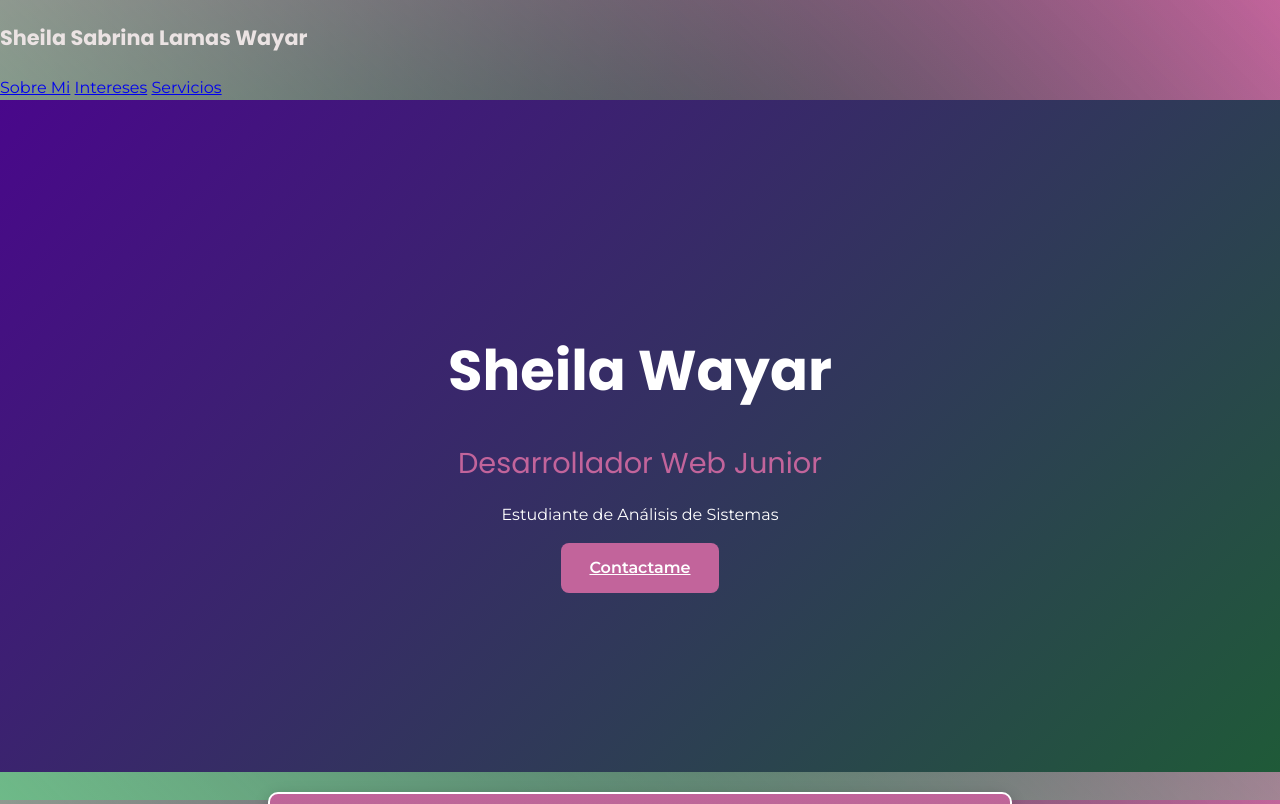
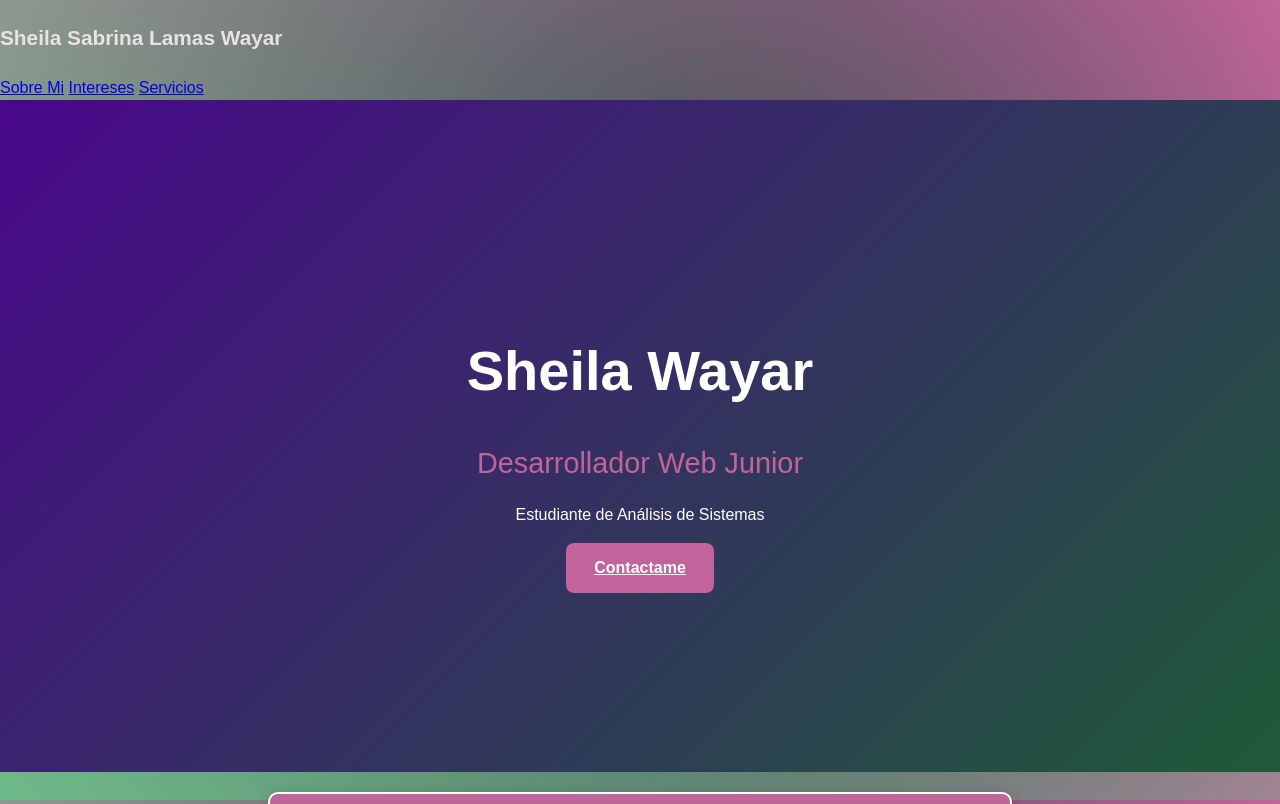
Before and after one commit to SheilaWayar/TP-integrador-, a plain HTML site: page index.html in a window 1280 px wide. Shown: the top 804 px of the page. Drawn offline with Linux system fonts and the light colour scheme.

Commit message:
Agrega font google

```diff
--- a/index.html
+++ b/index.html
@@ -4,10 +4,6 @@
     <meta charset="UTF-8">
     <meta name="viewport" content="width=device-width, initial-scale=1.0">
     <title>Mi Sitio Sheila Wayar</title>
-
-    <link rel="preconnect" href="https://fonts.googleapis.com">
-    <link rel="preconnect" href="https://fonts.gstatic.com" crossorigin>
-    <link href="https://fonts.googleapis.com/css2?family=Montserrat:wght@400;600;700&family=Poppins:wght@400;600;700&display=swap" rel="stylesheet">
 
     <link rel="stylesheet" href="style.css">
 </head>
```
